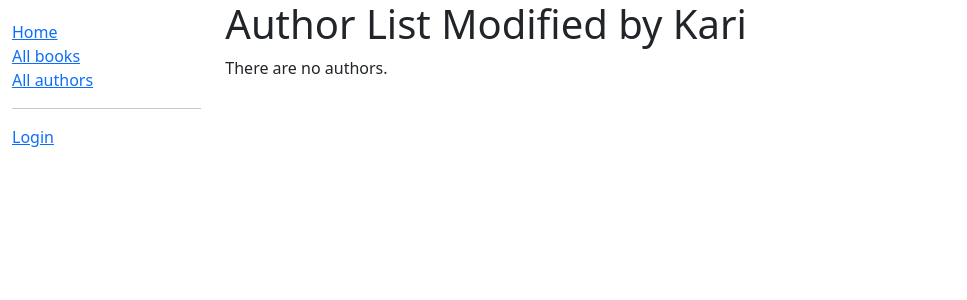
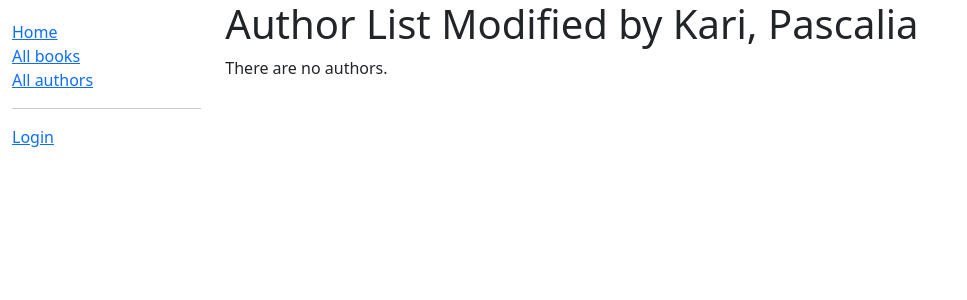
Before and after one commit to nmkpaleo/mozilla_locallibrary, a Django app: page /catalog/authors/ in a window 1280 px wide. Shown: the top 300 px of the page, without its empty margins (0-967 px from the left). Run offline with Django 4.2, Linux system fonts and the light colour scheme; data that the repository does not hold is empty.

Commit message:
heading modified by Pascalia

```diff
--- a/app/catalog/templates/catalog/author_list.html
+++ b/app/catalog/templates/catalog/author_list.html
@@ -1,7 +1,7 @@
 {% extends "base_generic.html" %}
 
 {% block content %}
-  <h1>Author List Modified by Kari</h1>
+  <h1>Author List Modified by Kari, Pascalia</h1>
   {% if author_list %}
     <ul>
       {% for author in author_list %}
```
